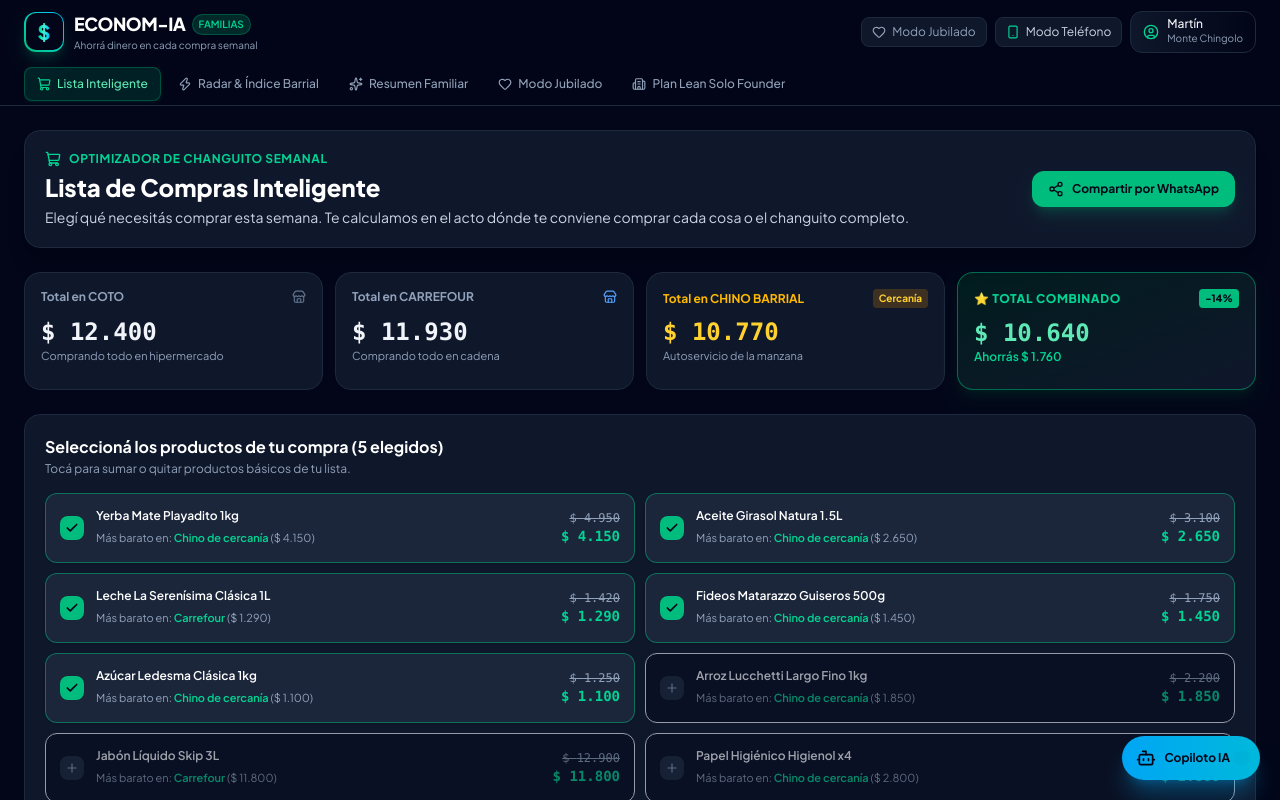
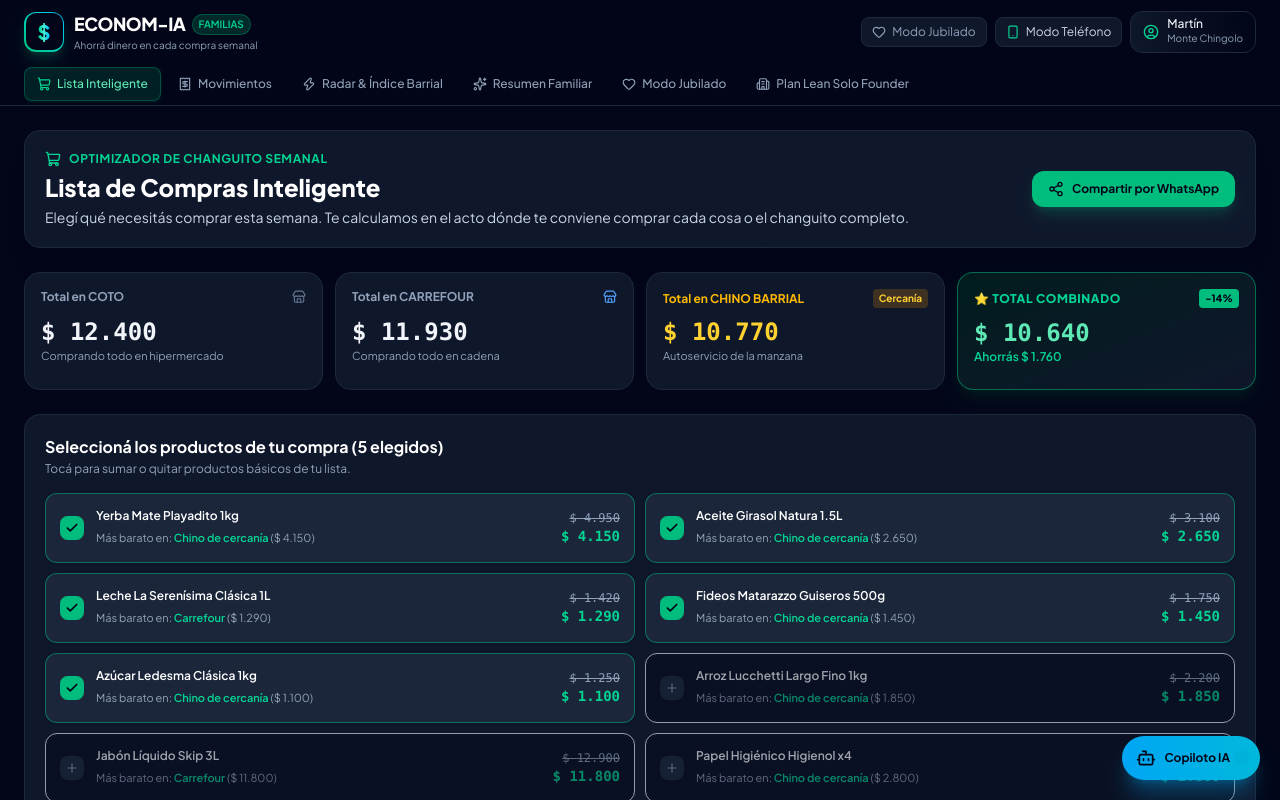
Before and after one commit to rechimonth/econom-ia, a React (Vite) app: page / in a window 1280 px wide. Shown: the top 800 px of the page. Built offline with nearby package versions, Linux system fonts and the light colour scheme.

Commit message:
feat: expose financial movements in main navigation

```diff
--- a/src/components/layout/Navbar.jsx
+++ b/src/components/layout/Navbar.jsx
@@ -1,12 +1,8 @@
 import React from 'react';
 import {
-  Bot,
   Sparkles,
-  TrendingUp,
   ShoppingCart,
   Receipt,
-  Users,
-  MapPin,
   UserCircle,
   Smartphone,
   Monitor,
@@ -26,46 +22,36 @@
   setIsRetireeMode
 }) {
   const navItems = [
-    { id: 'lista', label: 'Lista Inteligente', icon: ShoppingCart, badge: 'Ahorro' },
-    { id: 'radar_ieb', label: 'Radar & Índice Barrial', icon: Zap, badge: 'Precios' },
-    { id: 'copiloto', label: 'Resumen Familiar', icon: Sparkles, badge: 'Hoy' },
-    { id: 'jubilado', label: 'Modo Jubilado', icon: Heart, badge: 'Accesible' },
-    { id: 'dossier', label: 'Plan Lean Solo Founder', icon: Building2, badge: 'Estrategia' },
+    { id: 'lista', label: 'Lista Inteligente', icon: ShoppingCart },
+    { id: 'movimientos', label: 'Movimientos', icon: Receipt },
+    { id: 'radar_ieb', label: 'Radar & Índice Barrial', icon: Zap },
+    { id: 'copiloto', label: 'Resumen Familiar', icon: Sparkles },
+    { id: 'jubilado', label: 'Modo Jubilado', icon: Heart },
+    { id: 'dossier', label: 'Plan Lean Solo Founder', icon: Building2 },
   ];
 
   return (
     <header className="sticky top-0 z-40 bg-slate-950/90 backdrop-blur-md border-b border-slate-800">
       <div className="max-w-7xl mx-auto px-3 sm:px-6 py-2.5 flex items-center justify-between gap-2">
-        {/* Brand */}
         <div
           onClick={() => setActiveTab('lista')}
           className="flex items-center gap-2.5 cursor-pointer group"
         >
           <div className="w-10 h-10 rounded-xl bg-gradient-to-tr from-emerald-500 via-teal-400 to-sky-400 p-[1.5px] shadow-lg shadow-emerald-500/20 group-hover:scale-105 transition-transform">
             <div className="w-full h-full bg-slate-950 rounded-[10px] flex items-center justify-center">
-              <span className="text-xl font-black bg-gradient-to-r from-emerald-400 via-teal-300 to-sky-400 bg-clip-text text-transparent">
-                $
-              </span>
+              <span className="text-xl font-black bg-gradient-to-r from-emerald-400 via-teal-300 to-sky-400 bg-clip-text text-transparent">$</span>
             </div>
           </div>
           <div>
             <div className="flex items-center gap-1.5">
-              <span className="font-extrabold text-lg tracking-tight text-white group-hover:text-emerald-300 transition-colors">
-                ECONOM-IA
-              </span>
-              <span className="text-[10px] font-semibold bg-emerald-500/20 text-emerald-400 border border-emerald-500/30 px-1.5 py-0.5 rounded-full">
-                FAMILIAS
-              </span>
+              <span className="font-extrabold text-lg tracking-tight text-white group-hover:text-emerald-300 transition-colors">ECONOM-IA</span>
+              <span className="text-[10px] font-semibold bg-emerald-500/20 text-emerald-400 border border-emerald-500/30 px-1.5 py-0.5 rounded-full">FAMILIAS</span>
             </div>
-            <p className="text-[10px] text-slate-400 hidden sm:block">
-              Ahorrá dinero en cada compra semanal
-            </p>
+            <p className="text-[10px] text-slate-400 hidden sm:block">Ahorrá dinero en cada compra semanal</p>
           </div>
         </div>
 
-        {/* View Frame Switcher, Modo Jubilado & User Profile */}
         <div className="flex items-center gap-2">
-          {/* Modo Jubilado Quick Switcher */}
           <button
             onClick={() => setIsRetireeMode(!isRetireeMode)}
             className={`flex items-center gap-1.5 text-xs px-2.5 py-1.5 rounded-lg border transition ${
@@ -79,11 +65,10 @@
             <span className="hidden sm:inline">Modo Jubilado</span>
           </button>
 
-          {/* Mobile frame preview toggle */}
           <button
             onClick={() => setIsMobileFrame(!isMobileFrame)}
             className="flex items-center gap-1.5 text-xs px-2.5 py-1.5 rounded-lg bg-slate-900 border border-slate-800 text-slate-300 hover:text-white hover:border-slate-700 transition"
-            title={isMobileFrame ? "Cambiar a vista expandida de escritorio" : "Simular pantalla de teléfono Android"}
+            title={isMobileFrame ? 'Cambiar a vista expandida de escritorio' : 'Simular pantalla de teléfono Android'}
           >
             {isMobileFrame ? (
               <>
@@ -98,7 +83,6 @@
             )}
           </button>
 
-          {/* User Profile Quick Action */}
           <button
             onClick={onOpenProfile}
             className="flex items-center gap-2 text-xs px-3 py-1.5 rounded-xl bg-gradient-to-r from-slate-900 to-slate-850 border border-slate-800 hover:border-emerald-500/40 text-slate-200 transition group"
@@ -112,9 +96,8 @@
         </div>
       </div>
 
-      {/* Navigation Tabs Bar */}
       <div className="max-w-7xl mx-auto px-2 sm:px-6">
-        <nav className="flex items-center gap-1 overflow-x-auto no-scrollbar py-1 text-xs">
+        <nav className="flex items-center gap-1 overflow-x-auto no-scrollbar py-1 text-xs" aria-label="Navegación principal">
           {navItems.map((item) => {
             const Icon = item.icon;
             const isActive = activeTab === item.id;
@@ -122,6 +105,7 @@
               <button
                 key={item.id}
                 onClick={() => setActiveTab(item.id)}
+                aria-current={isActive ? 'page' : undefined}
                 className={`flex items-center gap-1.5 px-3 py-2 rounded-lg font-medium whitespace-nowrap transition-all ${
                   isActive
                     ? 'bg-emerald-500/15 text-emerald-300 border border-emerald-500/30 shadow-sm shadow-emerald-500/10'
```
